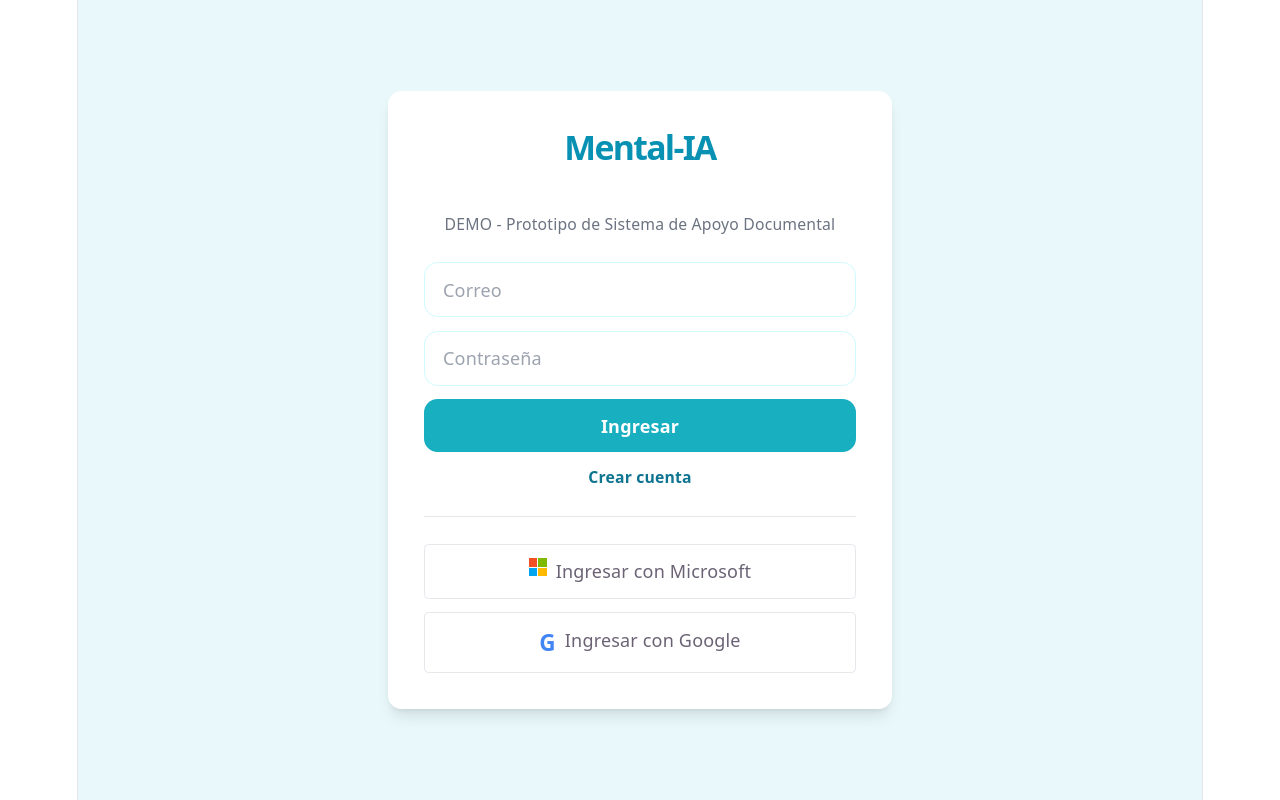
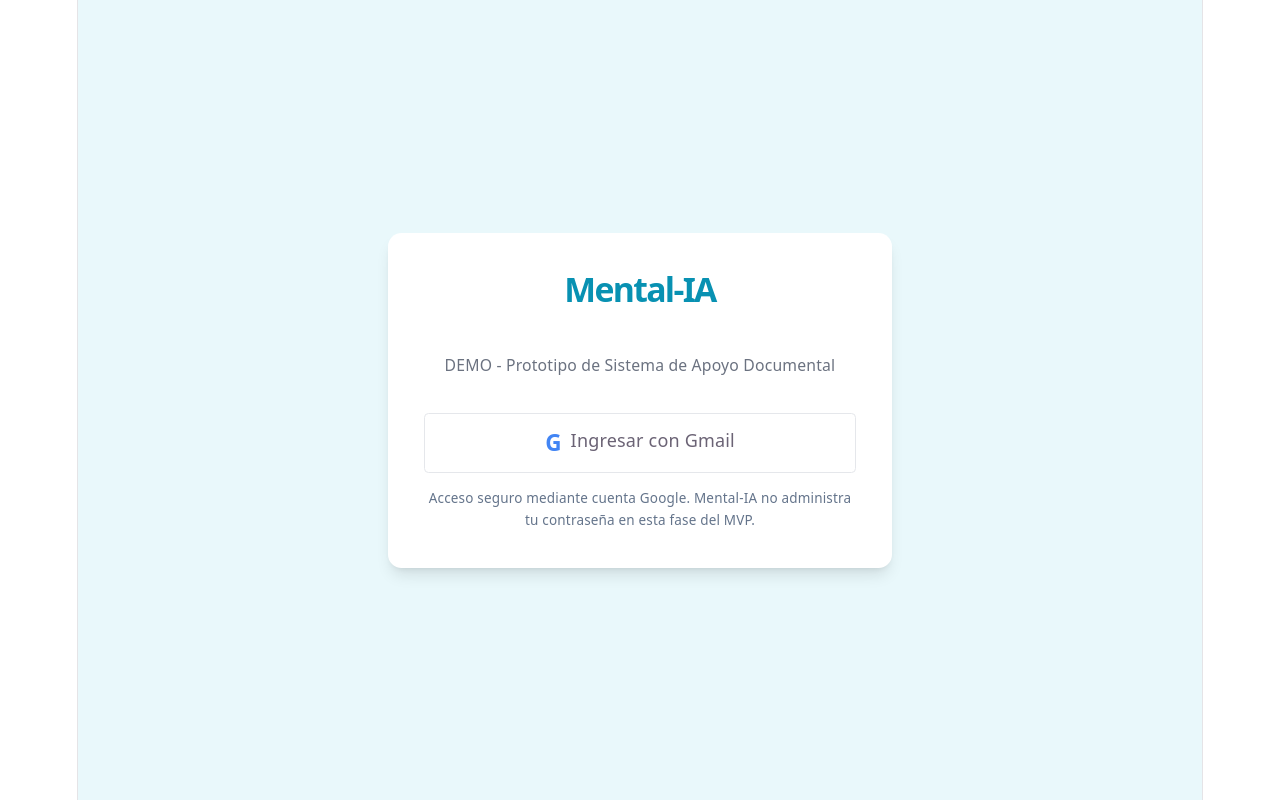
Before and after one commit to rescobarkGmail/mentalia-mvp, a React (Vite) app: page / in a window 1280 px wide. Both pictures are taken after a click on the button "Ir a la aplicación". Built offline with nearby package versions, Linux system fonts and the light colour scheme.

Commit message:
Publica version actual en DEV

```diff
--- a/src/pages/LoginPage.jsx
+++ b/src/pages/LoginPage.jsx
@@ -3,6 +3,18 @@ import { motion } from "framer-motion";
 import BrainLogo from "../components/BrainLogo";
 import LoginButton from "../components/LoginButton";
 import { supabase } from "../lib/supabaseClient";
+
+/*
+  Fase 1:
+  Solo acceso con Gmail.
+
+  Fase 2:
+  Cambiar estas constantes a true cuando queramos habilitar:
+  - autenticación propia Mental-IA
+  - Microsoft
+*/
+const SHOW_EMAIL_LOGIN = false;
+const SHOW_MICROSOFT_LOGIN = false;
 
 function MicrosoftLogo() {
   return (
@@ -19,15 +31,6 @@ function GoogleLogo() {
   return <span className="text-xl font-black text-[#4285F4]">G</span>;
 }
 
-function conTimeout(promesa, ms, mensaje) {
-  return Promise.race([
-    promesa,
-    new Promise((_, reject) =>
-      setTimeout(() => reject(new Error(mensaje)), ms)
-    ),
-  ]);
-}
-
 export default function LoginPage() {
   const [isRegister, setIsRegister] = useState(false);
   const [email, setEmail] = useState("");
@@ -36,7 +39,7 @@ export default function LoginPage() {
   const [modalMessage, setModalMessage] = useState("");
   const [loading, setLoading] = useState(false);
 
-  async function handleAuth() {
+  async function handleEmailAuth() {
     if (!email || !password) {
       setModalMessage("Ingresa correo y contraseña.");
       return;
@@ -45,20 +48,11 @@ export default function LoginPage() {
     setLoading(true);
 
     try {
-      console.log("Login email - inicio");
-      console.log("Supabase URL:", import.meta.env.VITE_SUPABASE_URL);
-
       if (isRegister) {
-        const { data, error } = await conTimeout(
-          supabase.auth.signUp({
+        const { data, error } = await supabase.auth.signUp({
           email,
           password,
-          }),
-          15000,
-          "Tiempo agotado al registrar usuario."
-        );
-
-        console.log("Registro - respuesta:", { data, error });
+        });
 
         if (error) {
           setModalMessage(error.message);
@@ -66,17 +60,15 @@ export default function LoginPage() {
         }
 
         if (data?.user) {
-          const { error: insertError } = await conTimeout(
-            supabase.from("profesional").insert([
+          const { error: insertError } = await supabase
+            .from("profesional")
+            .insert([
               {
                 id: data.user.id,
                 email: data.user.email,
                 vigente: true,
               },
-            ]),
-            15000,
-            "Tiempo agotado al crear perfil profesional."
-          );
+            ]);
 
           if (insertError) {
             setModalMessage(
@@ -91,16 +83,10 @@ export default function LoginPage() {
         return;
       }
 
-      const { data, error } = await conTimeout(
-        supabase.auth.signInWithPassword({
+      const { data, error } = await supabase.auth.signInWithPassword({
         email,
         password,
-        }),
-        15000,
-        "Tiempo agotado al iniciar sesión con correo y contraseña."
-      );
-
-      console.log("Login email - respuesta:", { data, error });
+      });
 
       if (error) {
         setModalMessage(error.message);
@@ -114,12 +100,10 @@ export default function LoginPage() {
         return;
       }
 
-      console.log("Login email - usuario autenticado:", data.session.user);
-
       window.location.replace(window.location.origin);
     } catch (error) {
-      console.error("Error en login email:", error);
-      setModalMessage(error.message || "Ocurrió un error al iniciar sesión.");
+      console.error("Error inesperado en login email:", error);
+      setModalMessage("Ocurrió un error inesperado al iniciar sesión.");
     } finally {
       setLoading(false);
     }
@@ -129,9 +113,6 @@ export default function LoginPage() {
     setLoading(true);
 
     try {
-      console.log("Login Google - inicio");
-      console.log("Supabase URL:", import.meta.env.VITE_SUPABASE_URL);
-
       const { error } = await supabase.auth.signInWithOAuth({
         provider: "google",
         options: {
@@ -164,6 +145,7 @@ export default function LoginPage() {
             DEMO - Prototipo de Sistema de Apoyo Documental
           </p>
 
+          {SHOW_EMAIL_LOGIN && (
             <div className="mt-6 space-y-3">
               <input
                 id="email"
@@ -191,7 +173,7 @@ export default function LoginPage() {
 
               <button
                 type="button"
-              onClick={handleAuth}
+                onClick={handleEmailAuth}
                 disabled={loading}
                 className="w-full rounded-xl bg-[#18AFC1] px-4 py-3 font-black text-white hover:bg-cyan-700 disabled:cursor-not-allowed disabled:opacity-60"
               >
@@ -211,21 +193,29 @@ export default function LoginPage() {
                 {isRegister ? "Ya tengo cuenta" : "Crear cuenta"}
               </button>
             </div>
+          )}
 
-          <div className="mt-6 space-y-3 border-t pt-6">
+          <div className="mt-8 space-y-3">
+            <LoginButton
+              provider={loading ? "Conectando con Google..." : "Ingresar con Gmail"}
+              icon={<GoogleLogo />}
+              onClick={handleGoogleLogin}
+            />
+
+            {SHOW_MICROSOFT_LOGIN && (
               <LoginButton
                 provider="Ingresar con Microsoft"
                 icon={<MicrosoftLogo />}
                 onClick={() =>
-                setModalMessage("El acceso con Microsoft aún no está habilitado.")
+                  setModalMessage("El acceso con Microsoft estará disponible en una segunda fase.")
                 }
               />
+            )}
 
-            <LoginButton
-              provider="Ingresar con Google"
-              icon={<GoogleLogo />}
-              onClick={handleGoogleLogin}
-            />
+            <p className="text-center text-xs leading-5 text-slate-500">
+              Acceso seguro mediante cuenta Google. Mental-IA no administra tu
+              contraseña en esta fase del MVP.
+            </p>
           </div>
         </div>
       </motion.section>
```
Lines whose indentation alone changed are shown as unchanged.
